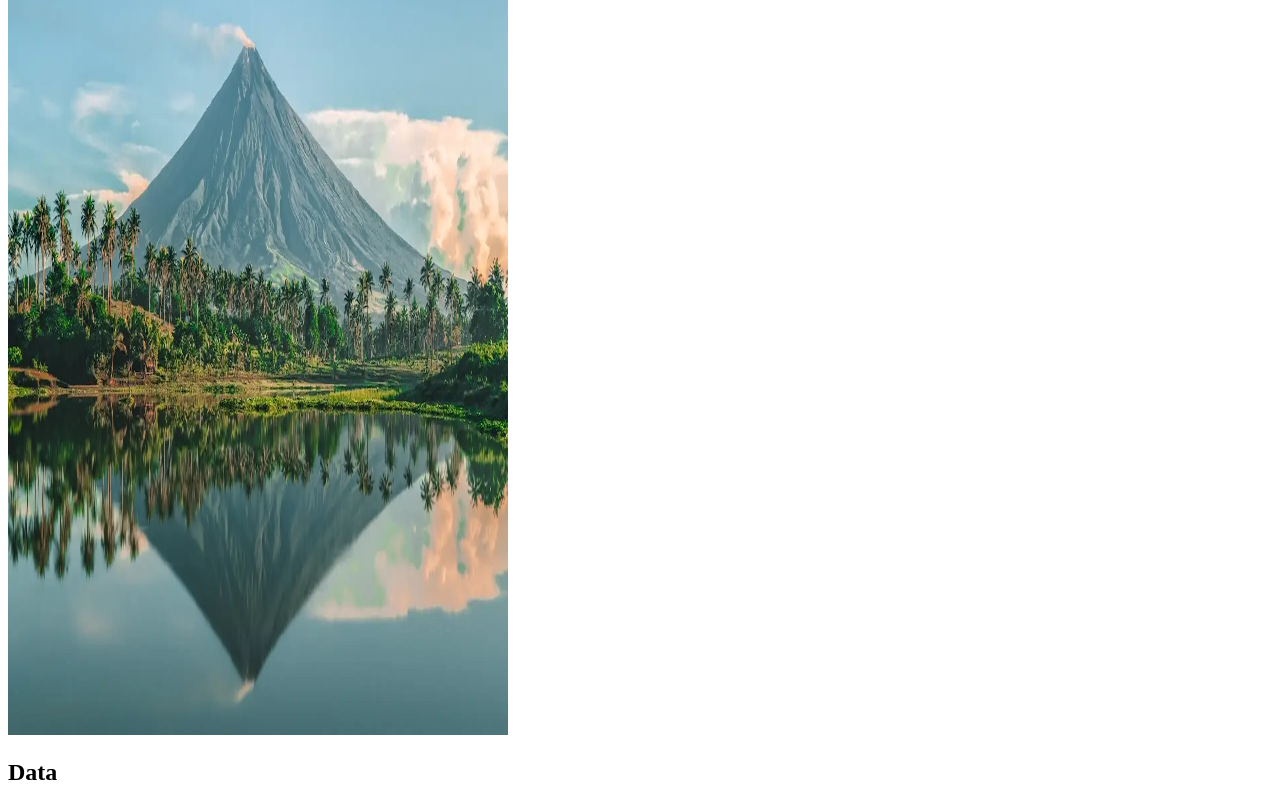
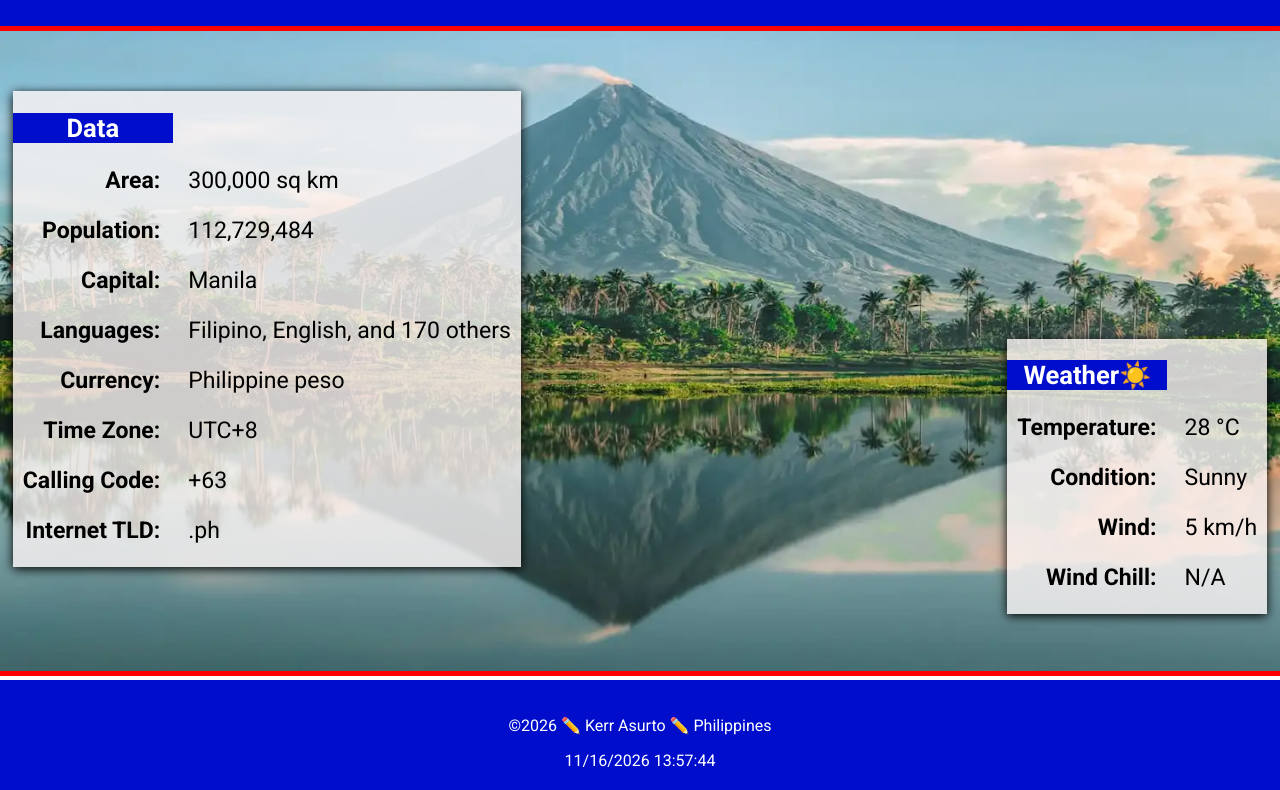
Before and after one commit to asurtokerr-rgb/wdd131, a plain HTML site: page place.html in a window 1280 px wide. Shown: the part 95-885 px from the top of the page. Drawn offline with Linux system fonts and the light colour scheme.

Commit message:
W03 Assignment: Country Page

```diff
--- a/place.html
+++ b/place.html
@@ -9,8 +9,8 @@
     <title>WDD 131 | Kerr Asurto</title>
     <link rel="preconnect" href="https://fonts.googleapis.com">
     <link rel="preconnect" href="https://fonts.gstatic.com" crossorigin>
-    <link href="https://fonts.googleapis.com/css2?family=Roboto:ital@0;1&display=swap" rel="stylesheet">
-    <link rel="stylesheet" href="styles/place-large.css" media="(min-width: 640px)>
+    <link href="https://fonts.googleapis.com/css2?family=Roboto:wght@400;700&display=swap" rel="stylesheet">
+    <link rel="stylesheet" href="styles/place-large.css" media="(min-width: 640px)">
     <link rel=" stylesheet" href="styles/place.css">
     <script src="scripts/place.js" defer></script>
 </head>
```
